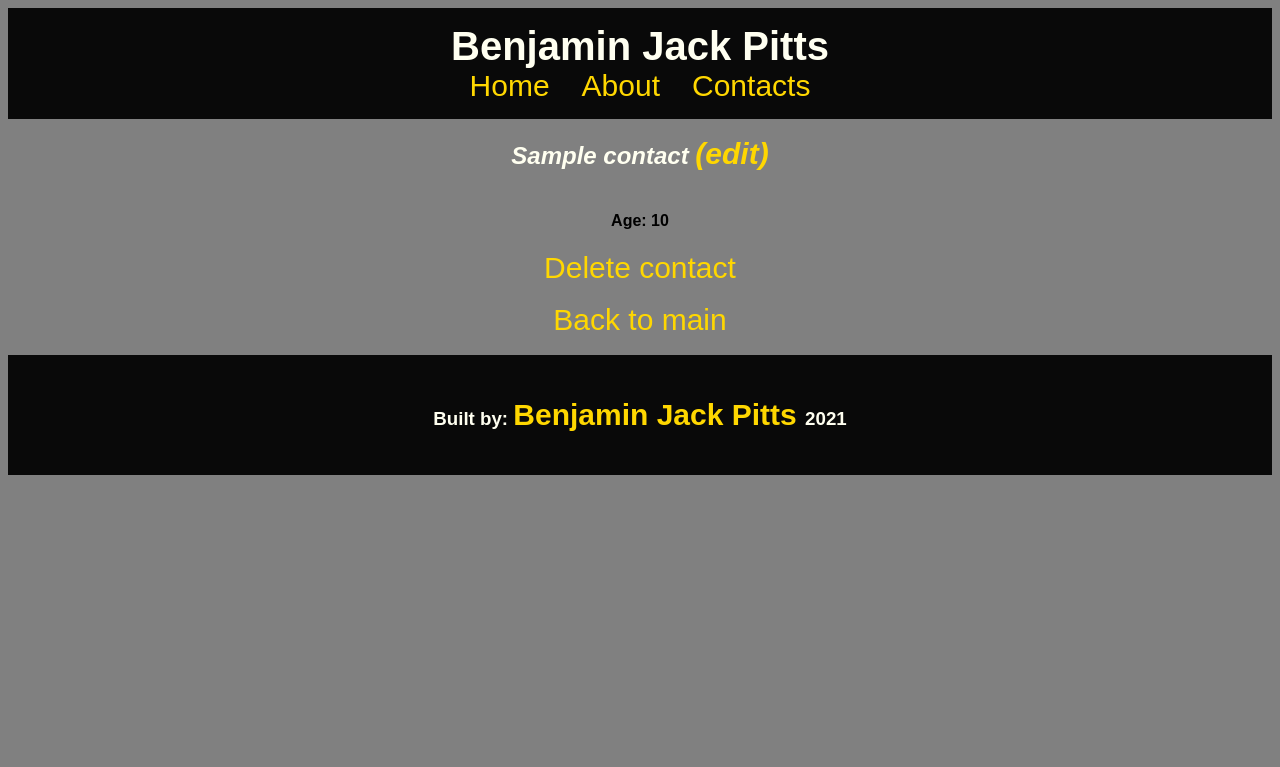
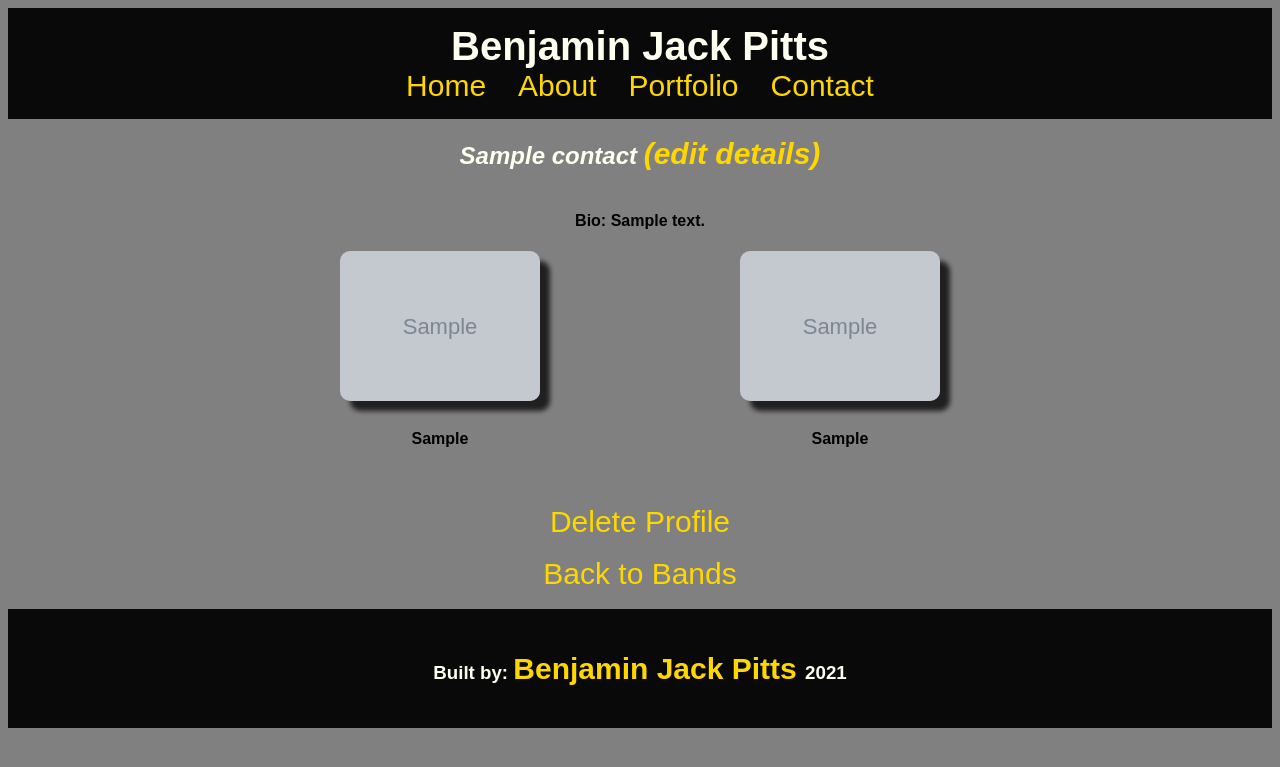
Before and after one commit to jlboba/django_contacts, a Django app: page /contacts/1 in a window 1280 px wide. Shown: the top 767 px of the page. Run offline with Django 3.2, Linux system fonts and the light colour scheme; tables that the repository leaves empty hold one stand-in row (values such as "Sample post"); grey boxes marked "Sample" are stand-in pictures.

Commit message:
added to models.py and contact view

```diff
--- a/contacts/forms.py
+++ b/contacts/forms.py
@@ -4,4 +4,4 @@ from .models import Contact
 class ContactForm(forms.ModelForm):
     class Meta:
         model = Contact
-        fields = ('name', 'age',)
+        fields = ('name', 'bio', 'album1', 'image1', 'album2', 'image2', 'link')
--- a/contacts/models.py
+++ b/contacts/models.py
@@ -5,8 +5,12 @@ from django.db import models
 ## Contacts Model
 class Contact(models.Model):
     name = models.CharField(max_length=100)
-    age = models.IntegerField()
-
+    bio = models.TextField()
+    album1 = models.CharField(max_length=100, blank=True)
+    image1 = models.CharField(max_length=100, blank=True)
+    album2 = models.CharField(max_length=100, blank=True)
+    image2 = models.CharField(max_length=100, blank=True)
+    link = models.CharField(max_length=200, blank=True)
 
     def __str__(self):
         return self.name
--- a/contacts/static/css/styles.css
+++ b/contacts/static/css/styles.css
@@ -5,10 +5,9 @@ body {
 }
 img {
   width: 80%;
-  border: 2px solid black;
   opacity: .8;
   border-radius: 10px;
-  box-shadow: 15px 15px 10px #090909;
+  box-shadow: 10px 10px 5px #090909;
 }
 h1 {
   margin: 0;
@@ -23,9 +22,13 @@ a {
   text-decoration: none;
   color: gold;
   font-size: 30px;
+  text-align: center;
 }
 a:hover {
   color: ivory;
+}
+ul {
+  text-align: left;
 }
 input:hover {
   background: gold;
@@ -54,6 +57,8 @@ footer {
   display: flex;
   flex-direction: column;
   align-items: center;
+  justify-content: center;
+  text-align: center;
 }
 .container {
   display: flex;
@@ -66,6 +71,21 @@ footer {
     justify-content: center;
     margin: 0 1rem;
 }
+.list {
+  display: flex;
+  flex-direction: column;
+  align-items: flex-start;
+  justify-content: flex-start;
+  /* width: 100%; */
+}
+#album {
+  width: 50%;
+  text-align: center;
+
+}
+#album:hover {
+  opacity: .4;
+}
 #me {
   width: 20%;
 }
--- a/contacts/templates/contacts/base.html
+++ b/contacts/templates/contacts/base.html
@@ -21,7 +21,10 @@
             <a href="{% url 'about' %}">About</a>
           </div>
           <div class='profile'>
-            <a href="{% url 'contact_list' %}">Contacts</a>
+            <a href="{% url 'contact_list' %}">Portfolio</a>
+          </div>
+          <div class='profile'>
+            <a href="{% url 'contact' %}">Contact</a>
           </div>
         </div>
     </header><br>
--- a/contacts/templates/contacts/contact_detail.html
+++ b/contacts/templates/contacts/contact_detail.html
@@ -1,11 +1,23 @@
 <!-- including the base.html as a boilerplate -->
 {% extends 'contacts/base.html' %} {% block content %}
 <!-- contact detail content -->
+
 <div class='main'>
-<h2>{{ contact.name }} <a href="{% url 'contact_edit' pk=contact.pk %}"}>(edit)</a></h2>
-<h4>Age: {{ contact.age }}</h4>
-<a href="{% url 'contact_delete' pk=contact.pk %}">Delete contact</a><br/>
-<a href="{% url 'contact_list' %}">Back to main</a><br>
+<h2>{{ contact.name }} <a href="{% url 'contact_edit' pk=contact.pk %}"}>(edit details)</a></h2>
+<h4>Bio: {{ contact.bio }}</h4>
+<div class='profile'>
+<div class='main'>
+<a href='{{ contact.link }}' target='_blank'><img src='{{ contact.image1 }}' id='album'></a>
+<h4>{{ contact.album1 }}</h4>
+</div>
+<div class='main'>
+<a href='{{ contact.link }}' target='_blank'><img src='{{ contact.image2 }}' id='album'></a>
+<h4>{{ contact.album2 }}</h4>
+</div>
+</div>
+<br><br>
+<a href="{% url 'contact_delete' pk=contact.pk %}">Delete Profile</a><br/>
+<a href="{% url 'contact_list' %}">Back to Bands</a><br>
 </div>
 
 {% endblock %}
--- a/contacts/templates/contacts/contact_form.html
+++ b/contacts/templates/contacts/contact_form.html
@@ -2,7 +2,7 @@
 {% extends 'contacts/base.html' %} {% block content %}
 
 <div class='main'>
-<h2>New Contact</h2>
+<h2>New Profile</h2>
 <form method="POST">
   {% csrf_token %} {{ form.as_p }}
   <button type="submit" id='submit'>Save</button>
--- a/contacts/templates/contacts/profile.html
+++ b/contacts/templates/contacts/profile.html
@@ -1,9 +1,9 @@
 {% extends 'contacts/base.html' %} {% block content %}
 <div class='main'>
 
-<br><br>
-<img src='https://i.imgur.com/A7lHurv.jpg' alt='benjaminpitts' /><br><br>
-
+<h4>I am a musician from Denver, CO and have been been in many projects dating back to 1999. I continue to write, collaborate, record, perform, tour, and publish music. I am available for session work and I would love to hear from you!</h4>
+<img src='https://i.imgur.com/A7lHurv.jpg' alt='benjaminpitts' /><br>
+<h3>Guitar | Voice | Bass | Drums | Piano</h3>
 </div><br>
 
 
--- a/contacts/urls.py
+++ b/contacts/urls.py
@@ -9,4 +9,5 @@ urlpatterns = [
     path('contacts/<int:pk>/delete', views.contact_delete, name='contact_delete'),
     path('', views.profile, name='profile'),
     path('about', views.about, name='about'),
+    path('contact', views.contact, name='contact'),
 ]
--- a/contacts/views.py
+++ b/contacts/views.py
@@ -22,6 +22,10 @@ def profile(request):
 ##about
 def about(request):
     return render(request, 'contacts/about.html')
+
+##about
+def contact(request):
+    return render(request, 'contacts/contact.html')
 
 ## new
 def contact_create(request):
```
Also changed, not shown: contacts/templates/contacts/contact.html (added, +16 -0 lines), contacts/templates/contacts/contact_list.html (+5 -3 lines), contacts/migrations/0002_auto_20210410_1548.py (added), contacts/migrations/0003_auto_20210410_1624.py (added).
